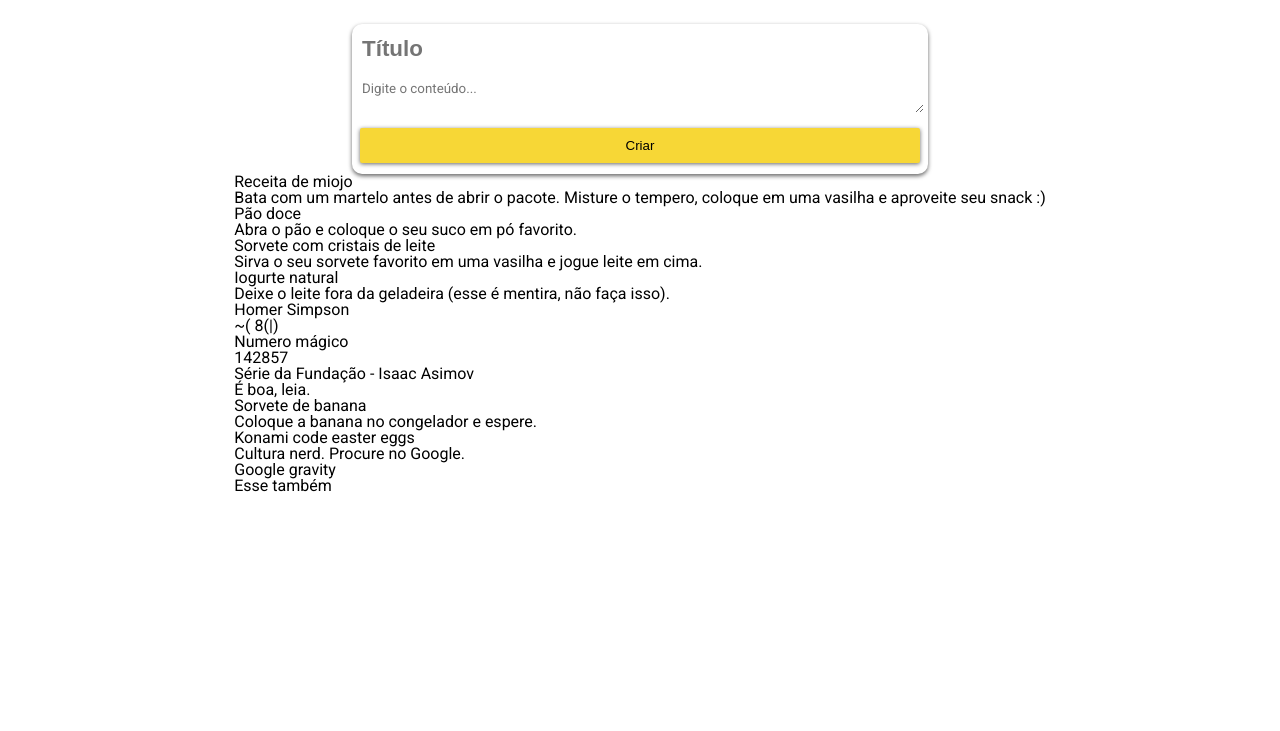
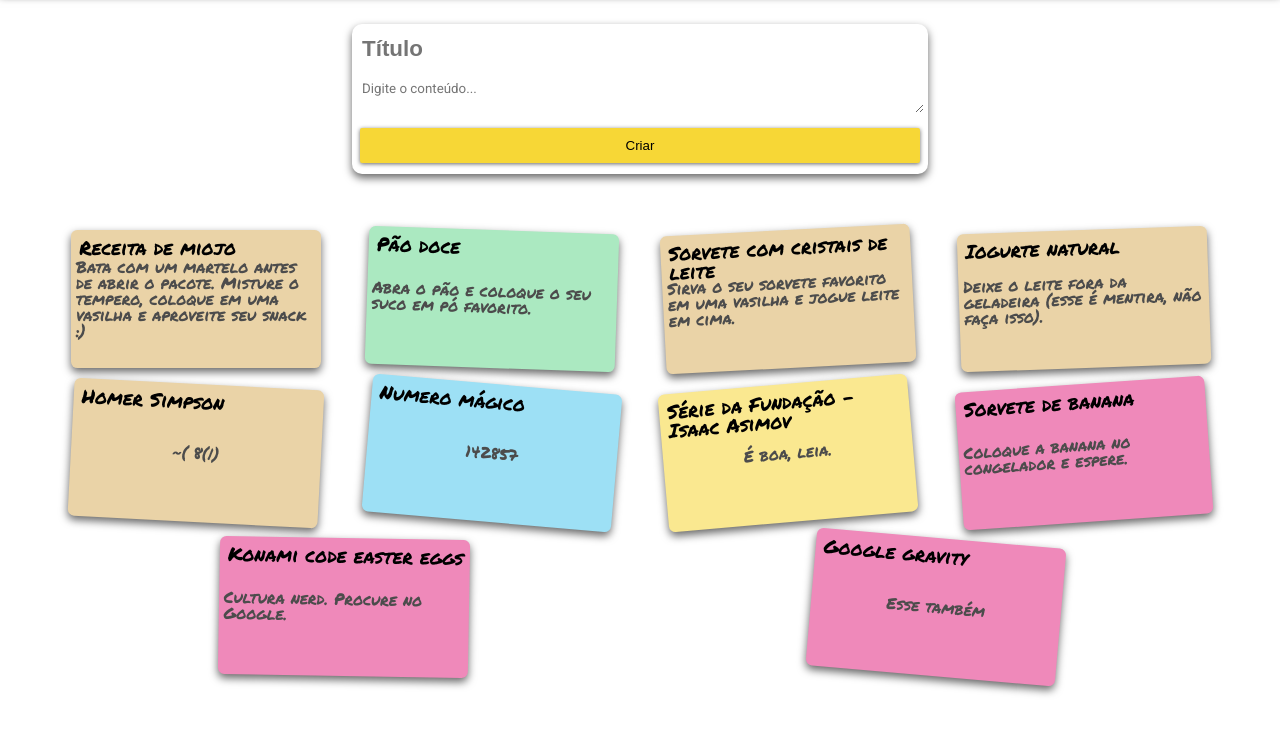
Before and after one commit to MateusMarinheiro18/02-Desafio-CSS, a plain HTML site: page docs/index.html in a window 1280 px wide. Shown: the part 76-807 px from the top of the page. Drawn offline with nearby package versions, Linux system fonts and the light colour scheme.

Commit message:
90% completo

```diff
--- a/docs/getit.css
+++ b/docs/getit.css
@@ -39,7 +39,7 @@ body {
   align-items: center;
   background-color: #f7d736;
   padding: 0.5rem;
-  box-shadow: 0 2px 4px rgba(0, 0, 0, 0.6);
+  box-shadow: 0 4px 8px rgba(0, 0, 0, 0.6);
 }
 
 /* Você pode usar o CSS comentado abaixo, se ajudar */
@@ -104,7 +104,7 @@ body {
   height: 9rem;
   width: 35rem;
   border-radius: 10px;
-  box-shadow: 0 2px 4px rgba(0, 0, 0, 0.6);
+  box-shadow: 0 4px 8px rgba(0, 0, 0, 0.6);
   margin-top: 2rem;
 }
 
@@ -131,3 +131,105 @@ body {
   justify-content: center;
   width: 100%;
 }
+
+.card-container{
+  flex-wrap: wrap;
+  justify-content: space-around;
+  display: flex;
+  padding: 3rem;
+}
+
+.card{
+  display: flex;
+  width: 15rem;
+  height: 8rem;
+  flex-direction: column;
+  box-shadow: 0 4px 8px rgba(0, 0, 0, 0.6);
+  border-radius: 0.4rem;
+  position: relative;
+  margin: 0.5rem;
+  padding: 0.3rem;
+  justify-content: center;
+  align-items: bottom;
+  flex-direction: flex-end;
+}
+
+.card-title{
+  font-family: 'Permanent Marker', cursive;
+  display: flex;
+  position: absolute;
+  top: 0.5rem;
+  left: 0.5rem;
+  font-size: 1.2rem;
+}
+
+.card-content{
+  display: flex;
+  justify-content: center;
+  font-family: 'Permanent Marker', cursive;
+  align-items: center;
+  font-size: 1rem;
+  color:#4c4c4c;
+}
+
+/* Definindo as cores dos cards */
+.card-color-1 {
+    background-color: #ead3a7; /* Vermelho */
+}
+
+.card-color-2 {
+    background-color: #9de0f5; /* Azul */
+}
+
+.card-color-3 {
+    background-color: #ef89ba; /* Verde */
+}
+
+.card-color-4 {
+    background-color: #fae890; /* Amarelo */
+}
+
+.card-color-5 {
+  background-color: #abe9c1; /* Amarelo */
+}
+
+/* Definindo as rotações dos cards */
+.card-rotation-1 {
+    transform: rotate(1deg);
+}
+
+.card-rotation-2 {
+    transform: rotate(2deg);
+}
+
+.card-rotation-3 {
+    transform: rotate(3deg);
+}
+
+.card-rotation-4 {
+    transform: rotate(4deg);
+}
+
+.card-rotation-5 {
+    transform: rotate(5deg);
+}
+
+.card-rotation-6 {
+    transform: rotate(-1deg);
+}
+
+.card-rotation-7 {
+    transform: rotate(-2deg);
+}
+
+.card-rotation-8 {
+    transform: rotate(-3deg);
+}
+
+.card-rotation-9 {
+    transform: rotate(-4deg);
+}
+
+.card-rotation-10 {
+    transform: rotate(-5deg);
+}
--- a/docs/getit.js
+++ b/docs/getit.js
@@ -22,9 +22,6 @@ document.addEventListener("DOMContentLoaded", function () {
   let cards = document.getElementsByClassName("card");
   for (let i = 0; i < cards.length; i++) {
     let card = cards[i];
-    card.className += ` card-color-${getRandomInt(
-      1,
-      5
-    )} card-rotation-${getRandomInt(1, 11)}`;
+    card.className += ` card-color-${getRandomInt(1,5)} card-rotation-${getRandomInt(1, 11)}`;
   }
 });
```
